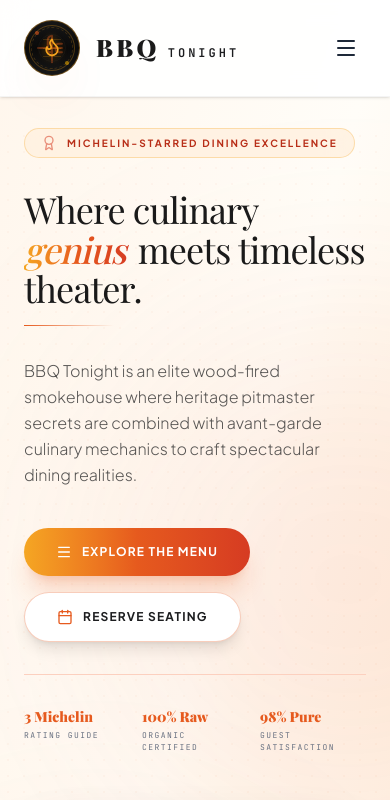
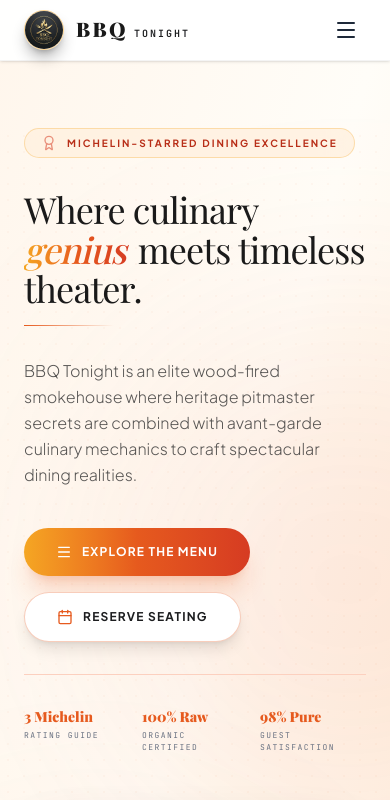
Before and after one commit to touchweapon-jpg/BBQ-tonight, a React (Vite) app: page / in a window 390 px wide. Shown: the top 800 px of the page. Built offline with nearby package versions, Linux system fonts and the light colour scheme; grey boxes are pictures that could not be loaded; a web font is replaced by a local one.

Commit message:
style: optimize responsiveness for ultra-wide screens
Updated container max-widths and typography scales to improve display quality on 2xl and 3xl resolution screens.

```diff
--- a/src/components/AboutSection.tsx
+++ b/src/components/AboutSection.tsx
@@ -12,7 +12,7 @@ export default function AboutSection() {
 
   return (
     <section id="about" className="py-24 bg-[#FAF9F5] scroll-mt-12 overflow-hidden">
-      <div className="max-w-7xl mx-auto px-6 md:px-12">
+      <div className="max-w-7xl 2xl:max-w-[1440px] 3xl:max-w-[1600px] mx-auto px-6 md:px-12">
 
         {/* Story Section */}
         <div className="grid grid-cols-1 lg:grid-cols-12 gap-12 lg:gap-16 items-center mb-24">
@@ -20,7 +20,7 @@ export default function AboutSection() {
             <span className="text-emerald-500 font-mono text-xs uppercase tracking-[0.3em] font-semibold block">
               Our Heritage & Story
             </span>
-            <h2 className="font-serif text-4xl md:text-5xl text-gray-900 tracking-tight font-bold">
+            <h2 className="font-serif text-4xl md:text-5xl 2xl:text-6xl text-gray-900 tracking-tight font-bold">
               Gastronomy Crafted <br />With Soul & Integrity
             </h2>
             <div className="h-0.5 w-16 bg-gold-400" />
--- a/src/components/FAQsSection.tsx
+++ b/src/components/FAQsSection.tsx
@@ -50,14 +50,14 @@ export default function FAQsSection() {
 
   return (
     <section id="faqs" className="py-24 bg-white scroll-mt-12 overflow-hidden border-t border-neutral-100">
-      <div className="max-w-4xl mx-auto px-6 md:px-12">
+      <div className="max-w-4xl 2xl:max-w-5xl mx-auto px-6 md:px-12">
 
         {/* Section Heading */}
         <div className="text-center max-w-2xl mx-auto mb-16">
           <span className="text-emerald-500 font-mono text-xs uppercase tracking-[0.3em] font-semibold block mb-3">
             Gourmet Queries
           </span>
-          <h2 className="font-serif text-4xl md:text-5xl text-gray-900 tracking-tight font-bold">
+          <h2 className="font-serif text-4xl md:text-5xl 2xl:text-6xl text-gray-900 tracking-tight font-bold">
             Frequently Asked Questions
           </h2>
           <div className="h-0.5 w-16 bg-gold-400 mx-auto mt-4" />
--- a/src/components/Footer.tsx
+++ b/src/components/Footer.tsx
@@ -49,7 +49,7 @@ export default function Footer({ onEnterAdmin }: FooterProps) {
       {/* Absolute faint background glow */}
       <div className="absolute left-0 bottom-0 w-80 h-80 bg-gold-500/5 rounded-full filter blur-3xl translate-y-20 -translate-x-20" />
 
-      <div className="max-w-7xl mx-auto px-6 md:px-12 relative z-10">
+      <div className="max-w-7xl 2xl:max-w-[1440px] 3xl:max-w-[1600px] mx-auto px-6 md:px-12 relative z-10">
 
         {/* Upper tier layout */}
         <div className="grid grid-cols-1 md:grid-cols-2 lg:grid-cols-12 gap-10 md:gap-14 pb-14 border-b border-white/5">
--- a/src/components/GallerySection.tsx
+++ b/src/components/GallerySection.tsx
@@ -54,14 +54,14 @@ export default function GallerySection() {
 
   return (
     <section id="gallery" className="py-24 bg-white scroll-mt-12">
-      <div className="max-w-7xl mx-auto px-6 md:px-12">
+      <div className="max-w-7xl 2xl:max-w-[1440px] 3xl:max-w-[1600px] mx-auto px-6 md:px-12">
 
         {/* Section Heading */}
         <div className="text-center max-w-2xl mx-auto mb-14">
           <span className="text-emerald-700 font-mono text-xs uppercase tracking-[0.3em] font-semibold block mb-3">
             Moments in Frame
           </span>
-          <h2 className="font-serif text-4xl md:text-5xl text-gray-900 tracking-tight font-bold">
+          <h2 className="font-serif text-4xl md:text-5xl 2xl:text-6xl text-gray-900 tracking-tight font-bold">
             The BBQ Tonight Gallery
           </h2>
           <div className="h-0.5 w-16 bg-gold-400 mx-auto mt-4" />
--- a/src/components/Logo.tsx
+++ b/src/components/Logo.tsx
@@ -5,7 +5,8 @@
 
 import React from "react";
 import { motion } from "motion/react";
-import { Flame, UtensilsCrossed } from "lucide-react";
+
+const logoImg = "/src/assets/images/bbq_tonight_logo_1782659570685.jpg";
 
 interface LogoProps {
   className?: string;
@@ -21,60 +22,31 @@ export default function Logo({
   subColor = "text-gold-500",
 }: LogoProps) {
   return (
-    <div className={`flex items-center space-x-4 group ${className}`} id="brand-logo-container">
-      {/* Premium Barbecue Medallion Logo */}
+    <div className={`flex items-center space-x-3 group ${className}`} id="brand-logo-container">
+      {/* Premium Barbecue Medallion Logo utilizing uploaded assets */}
       <motion.div
         whileHover={{ scale: 1.08 }}
         whileTap={{ scale: 0.96 }}
         transition={{ type: "spring", stiffness: 350, damping: 18 }}
-        className={`relative flex items-center justify-center w-14 h-14 sm:w-18 sm:h-18 rounded-full bg-gradient-to-b from-neutral-900 via-neutral-950 to-neutral-900 border border-gold-400/40 overflow-hidden shadow-2xl shadow-gold-500/10 group-hover:border-gold-300 transition-all duration-300 ${iconClassName}`}
+        className={`relative flex items-center justify-center w-10 h-10 sm:w-12 sm:h-12 rounded-full border border-gold-400/50 overflow-hidden shadow-lg shadow-black/30 group-hover:border-gold-300 transition-all duration-300 ${iconClassName}`}
       >
-        {/* Slow-rotating outer luxury golden dial */}
-        <motion.div
-          animate={{ rotate: 360 }}
-          transition={{ repeat: Infinity, duration: 30, ease: "linear" }}
-          className="absolute inset-1.5 border border-dashed border-gold-400/20 rounded-full z-0 pointer-events-none group-hover:border-gold-300/40 transition-colors"
+        <img
+          src={logoImg}
+          alt="BBQ Tonight Logo"
+          referrerPolicy="no-referrer"
+          className="w-full h-full object-cover"
         />
 
-        {/* Outer solid golden ring */}
-        <div className="absolute inset-1 border border-gold-400/30 rounded-full z-10 pointer-events-none group-hover:border-gold-300/50 transition-all duration-300" />
-
-        {/* Glowing fire/embers gradient aura */}
-        <div className="absolute inset-0 bg-radial-gradient from-amber-500/20 via-transparent to-transparent opacity-80 group-hover:opacity-100 transition-opacity duration-300 z-10" />
-
-        {/* Layered Barbecue Grill & Utensils Emblem */}
-        <div className="relative flex items-center justify-center z-20 w-full h-full">
-          {/* Crossed Barbecue Forks/Skewers in background */}
-          <UtensilsCrossed className="w-6 h-6 sm:w-8 sm:h-8 text-gold-500/40 group-hover:text-gold-400/60 rotate-45 transition-all duration-300 absolute" />
-
-          {/* Circular Grill Grates indicator overlay (Subtle CSS lines representing grill marks) */}
-          <div className="absolute w-7 h-7 sm:w-9 sm:h-9 rounded-full border border-neutral-800/80 flex flex-col justify-between p-1 opacity-40 group-hover:opacity-60 transition-opacity">
-            <div className="h-[1px] w-full bg-gold-400/50" />
-            <div className="h-[1px] w-full bg-gold-400/50" />
-            <div className="h-[1px] w-full bg-gold-400/50" />
-          </div>
-
-          {/* Active Center Flame representing the charcoal fire */}
-          <div className="relative flex items-center justify-center mt-[-2px]">
-            {/* Ambient blur glow behind flame */}
-            <Flame className="w-5 h-5 sm:w-6.5 sm:h-6.5 text-amber-500/40 absolute blur-[3px] scale-125" />
-
-            {/* Primary Golden Flame */}
-            <Flame className="w-5 h-5 sm:w-6.5 sm:h-6.5 text-gold-400 group-hover:text-gold-300 transition-all duration-300" />
-          </div>
-        </div>
-
-        {/* Glowing Pit Ember Sparks */}
-        <div className="absolute bottom-2.5 right-2.5 sm:bottom-3.5 sm:right-3.5 w-1 h-1 rounded-full bg-amber-400 animate-pulse z-20" />
-        <div className="absolute top-2.5 left-2.5 sm:top-3.5 sm:left-3.5 w-1 h-1 rounded-full bg-gold-500/60 z-20" />
+        {/* Subtle high-contrast golden sheen overlay */}
+        <div className="absolute inset-0 bg-gradient-to-tr from-transparent via-white/10 to-transparent opacity-0 group-hover:opacity-100 transition-opacity duration-500 pointer-events-none" />
       </motion.div>
 
       {/* Typography Design for BBQ Tonight */}
-      <div className="flex flex-row items-baseline gap-2 text-left">
-        <span className={`font-serif text-2xl sm:text-3xl tracking-[0.14em] font-black leading-none ${textColor} transition-colors duration-300`}>
+      <div className="flex flex-row items-baseline gap-1.5 text-left">
+        <span className={`font-serif text-xl sm:text-2xl tracking-[0.12em] font-black leading-none ${textColor} transition-colors duration-300`}>
           BBQ
         </span>
-        <span className={`text-[12px] sm:text-[14px] tracking-[0.25em] font-mono font-black uppercase ${subColor} transition-colors duration-300`}>
+        <span className={`text-[10px] sm:text-[11.5px] tracking-[0.2em] font-mono font-black uppercase ${subColor} transition-colors duration-300`}>
           TONIGHT
         </span>
       </div>
--- a/src/components/Navbar.tsx
+++ b/src/components/Navbar.tsx
@@ -60,11 +60,11 @@ export default function Navbar() {
   return (
     <header
       id="navbar-header"
-      className={`fixed top-0 left-0 w-full z-50 transition-all duration-300 bg-white/90 backdrop-blur-md shadow-sm border-b border-emerald-900/5 ${
-        isScrolled ? "py-3.5" : "py-5"
+      className={`fixed top-0 left-0 w-full z-50 transition-all duration-300 bg-white/95 backdrop-blur-md shadow-sm border-b border-emerald-900/5 ${
+        isScrolled ? "py-1.5" : "py-2.5"
       }`}
     >
-      <div className="max-w-7xl mx-auto px-6 md:px-12 flex justify-between items-center">
+      <div className="max-w-7xl 2xl:max-w-[1440px] 3xl:max-w-[1600px] mx-auto px-6 md:px-12 flex justify-between items-center">
         {/* Logo and Brand */}
         <a
           id="nav-logo"
@@ -110,7 +110,7 @@ export default function Navbar() {
             id="nav-cta-btn"
             href="#reservation"
             onClick={(e) => handleSmoothScroll(e, "#reservation")}
-            className="flex items-center space-x-2 px-6 py-3 rounded-full text-xs font-bold uppercase tracking-widest transition-all duration-300 border border-transparent text-white bg-gradient-to-r from-gold-400 via-emerald-500 to-emerald-600 hover:from-gold-300 hover:to-emerald-500 shadow-md shadow-emerald-500/15 transform hover:scale-[1.02] cursor-pointer"
+            className="flex items-center space-x-2 px-5 py-2.5 rounded-full text-xs font-bold uppercase tracking-widest transition-all duration-300 border border-transparent text-white bg-gradient-to-r from-gold-400 via-emerald-500 to-emerald-600 hover:from-gold-300 hover:to-emerald-500 shadow-md shadow-emerald-500/15 transform hover:scale-[1.02] cursor-pointer"
           >
             <Calendar className="h-4 w-4 text-white" />
             <span>Book Table</span>
--- a/src/components/ReservationSection.tsx
+++ b/src/components/ReservationSection.tsx
@@ -160,7 +160,7 @@ export default function ReservationSection() {
 
   return (
     <section id="reservation" className="py-24 bg-white scroll-mt-12 group">
-      <div className="max-w-7xl mx-auto px-6 md:px-12">
+      <div className="max-w-7xl 2xl:max-w-[1440px] 3xl:max-w-[1600px] mx-auto px-6 md:px-12">
         <div className="grid grid-cols-1 lg:grid-cols-12 gap-12 lg:gap-16 items-center">
 
           {/* Reservation Story Banner Section */}
@@ -168,7 +168,7 @@ export default function ReservationSection() {
             <span className="text-emerald-700 font-mono text-xs uppercase tracking-[0.3em] font-semibold">
               Tables & Private Lounges
             </span>
-            <h2 className="font-serif text-4xl md:text-5xl text-gray-900 tracking-tight font-bold">
+            <h2 className="font-serif text-4xl md:text-5xl 2xl:text-6xl text-gray-900 tracking-tight font-bold">
               Secure Your Culinary Experience
             </h2>
             <p className="text-gray-600 font-sans text-sm md:text-base font-light leading-relaxed">
--- a/src/components/ReviewsSection.tsx
+++ b/src/components/ReviewsSection.tsx
@@ -50,14 +50,14 @@ export default function ReviewsSection() {
 
   return (
     <section id="reviews" className="py-24 bg-emerald-50/20 scroll-mt-12 overflow-hidden">
-      <div className="max-w-7xl mx-auto px-6 md:px-12">
+      <div className="max-w-7xl 2xl:max-w-[1440px] 3xl:max-w-[1600px] mx-auto px-6 md:px-12">
 
         {/* Section Heading */}
         <div className="text-center max-w-2xl mx-auto mb-14">
           <span className="text-emerald-500 font-mono text-xs uppercase tracking-[0.3em] font-semibold block mb-3">
             Guest Testimonials
           </span>
-          <h2 className="font-serif text-4xl md:text-5xl text-gray-900 tracking-tight font-bold">
+          <h2 className="font-serif text-4xl md:text-5xl 2xl:text-6xl text-gray-900 tracking-tight font-bold">
             Reviewed by Connoisseurs
           </h2>
           <div className="h-0.5 w-16 bg-gold-400 mx-auto mt-4" />
@@ -68,7 +68,7 @@ export default function ReviewsSection() {
         </div>
 
         {/* Carousel Container */}
-        <div className="relative max-w-3xl mx-auto bg-white border border-neutral-100 rounded-[2.5rem] p-5 sm:p-8 md:p-14 shadow-xl shadow-gray-200/50">
+        <div className="relative max-w-3xl 2xl:max-w-4xl mx-auto bg-white border border-neutral-100 rounded-[2.5rem] p-5 sm:p-8 md:p-14 shadow-xl shadow-gray-200/50">
 
           {/* Decorative Giant Quote icon */}
           <div className="absolute top-8 left-8 text-emerald-100/30 -z-50 select-none">
```
Also changed, not shown: src/components/Hero.tsx (+4 -4 lines), src/components/MenuSection.tsx (+4 -4 lines).
